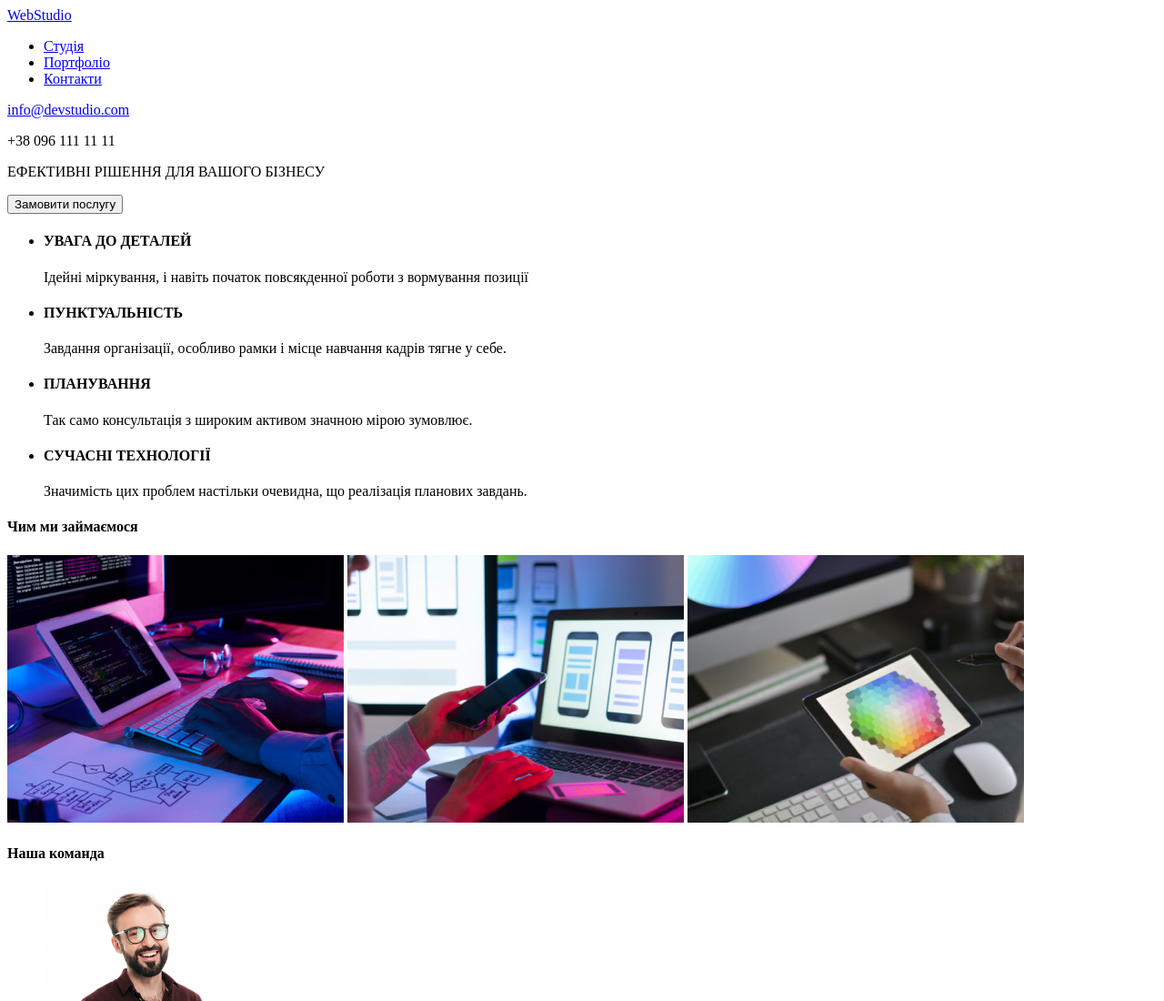
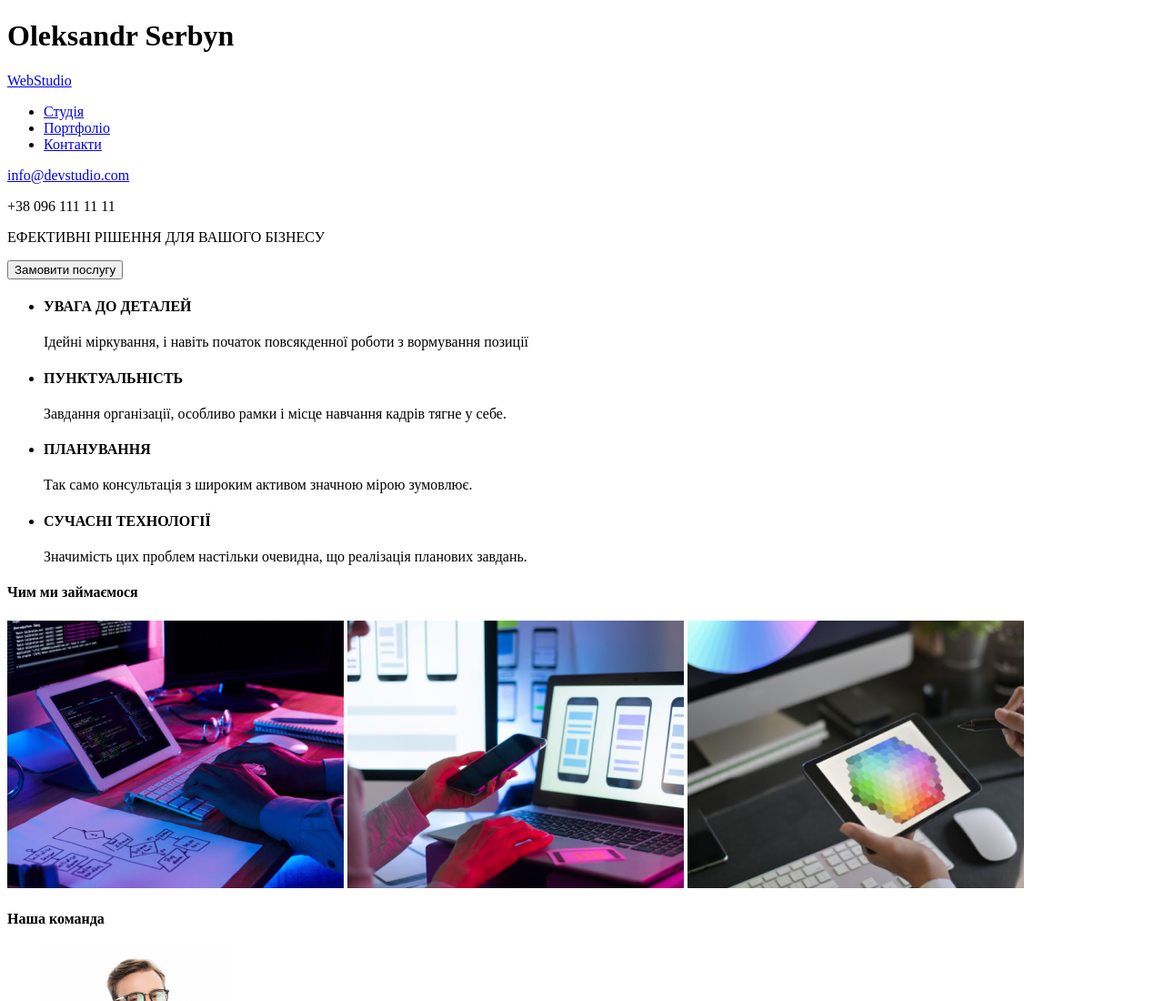
Before and after one commit to SerbynS/Test2, a plain HTML site: page index.html in a window 1280 px wide. Shown: the top 1100 px of the page at 91% size. Drawn offline with Linux system fonts and the light colour scheme.

Commit message:
update index

```diff
--- a/index.html
+++ b/index.html
@@ -6,6 +6,10 @@
     <title>Document</title>
   </head>
   <body>
+    <h1>Oleksandr Serbyn</h1>
+
+
+
     <header>
       <a href="#">WebStudio</a>
       <ul>
```
